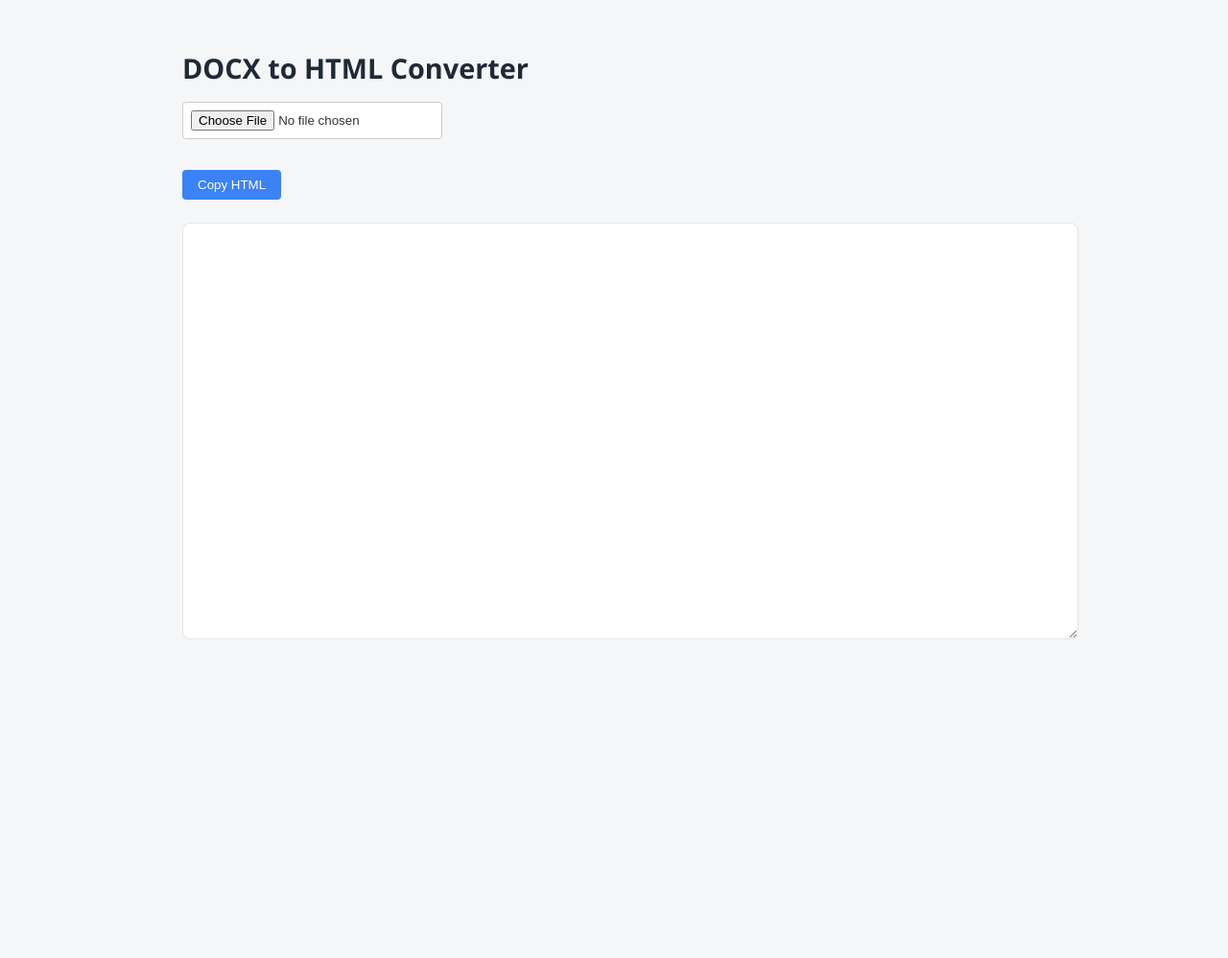
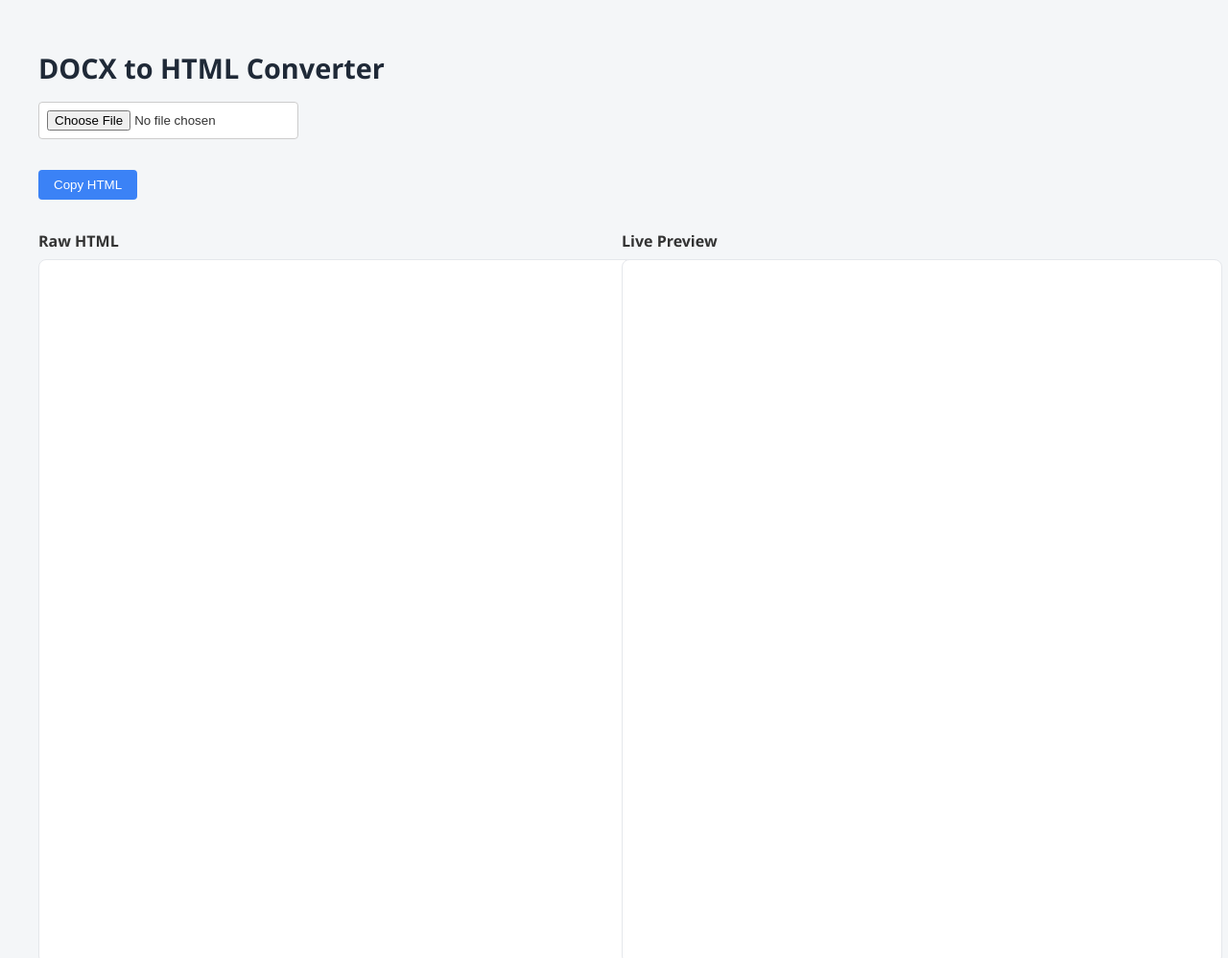
Before and after one commit to sohostory/docx-to-html-tool, a plain HTML site: page index.html in a window 1280 px wide. Shown: the top 998 px of the page at 96% size. Before the commit the page ends 800 px from the top, so only its background shows below. Drawn offline with nearby package versions, Linux system fonts and the light colour scheme.

Commit message:
added live preview

```diff
--- a/index.html
+++ b/index.html
@@ -11,7 +11,7 @@
       background-color: #f4f6f8;
       color: #333;
       padding: 2rem;
-      max-width: 900px;
+      max-width: 1200px;
       margin: auto;
     }
 
@@ -44,25 +44,57 @@
       background-color: #2563eb;
     }
 
-    textarea {
-      margin-top: 1.5rem;
-      width: 100%;
-      height: 400px;
-      background-color: white;
-      padding: 1rem;
-      border: 1px solid #e5e7eb;
-      border-radius: 8px;
-      font-family: monospace;
-      font-size: 0.9rem;
-      white-space: pre-wrap;
-      overflow-wrap: break-word;
-    }
-
     #copy-confirm {
       margin-top: 0.5rem;
       color: green;
       font-weight: bold;
       display: none;
+    }
+    .output-container {
+        display: flex;
+        flex-direction: column;
+        gap: 1rem;
+        margin-top: 2rem;
+        }
+
+        @media (min-width: 768px) {
+        .output-container {
+            flex-direction: row;
+        }
+        }
+
+        .output-box {
+        display: flex;
+        flex-direction: column;
+        width: 100%;
+        }
+
+        textarea {
+        height: 700px;
+        resize: vertical; /* 👈 this enables manual resizing */
+        padding: 1rem;
+        background-color: white;
+        border: 1px solid #e5e7eb;
+        border-radius: 8px;
+        font-family: monospace;
+        font-size: 0.9rem;
+        overflow: auto;
+        width: 100%;
+        }
+
+        iframe {
+        height: 700px;
+        padding: 1rem;
+        background-color: white;
+        border: 1px solid #e5e7eb;
+        border-radius: 8px;
+        width: 100%;
+        overflow: auto;
+        }
+
+    .label {
+      font-weight: bold;
+      margin-bottom: 0.5rem;
     }
   </style>
 </head>
@@ -73,15 +105,28 @@
   <button onclick="copyHTML()">Copy HTML</button>
   <div id="copy-confirm">✔ HTML copied to clipboard</div>
 
-  <textarea id="output" readonly></textarea>
+  <div class="output-container">
+    <div style="flex: 1; display: flex; flex-direction: column;">
+      <div class="label">Raw HTML</div>
+      <textarea id="output" readonly></textarea>
+    </div>
+    <div style="flex: 1; display: flex; flex-direction: column;">
+      <div class="label">Live Preview</div>
+      <iframe id="preview" sandbox="allow-same-origin allow-scripts"></iframe>
+    </div>
+  </div>
 
   <script>
+    const textarea = document.getElementById("output");
+    const preview = document.getElementById("preview");
+
     document.getElementById("upload").addEventListener("change", function(event) {
       const reader = new FileReader();
       reader.onload = function(event) {
         mammoth.convertToHtml({ arrayBuffer: event.target.result })
           .then(function(result) {
-            document.getElementById("output").value = result.value;
+            textarea.value = result.value;
+            updatePreview(result.value);
             document.getElementById("copy-confirm").style.display = "none";
           })
           .catch(console.error);
@@ -89,8 +134,14 @@
       reader.readAsArrayBuffer(event.target.files[0]);
     });
 
+    function updatePreview(html) {
+      const doc = preview.contentDocument || preview.contentWindow.document;
+      doc.open();
+      doc.write(html);
+      doc.close();
+    }
+
     function copyHTML() {
-      const textarea = document.getElementById("output");
       textarea.select();
       textarea.setSelectionRange(0, 99999); // For mobile devices
       document.execCommand("copy");
```
